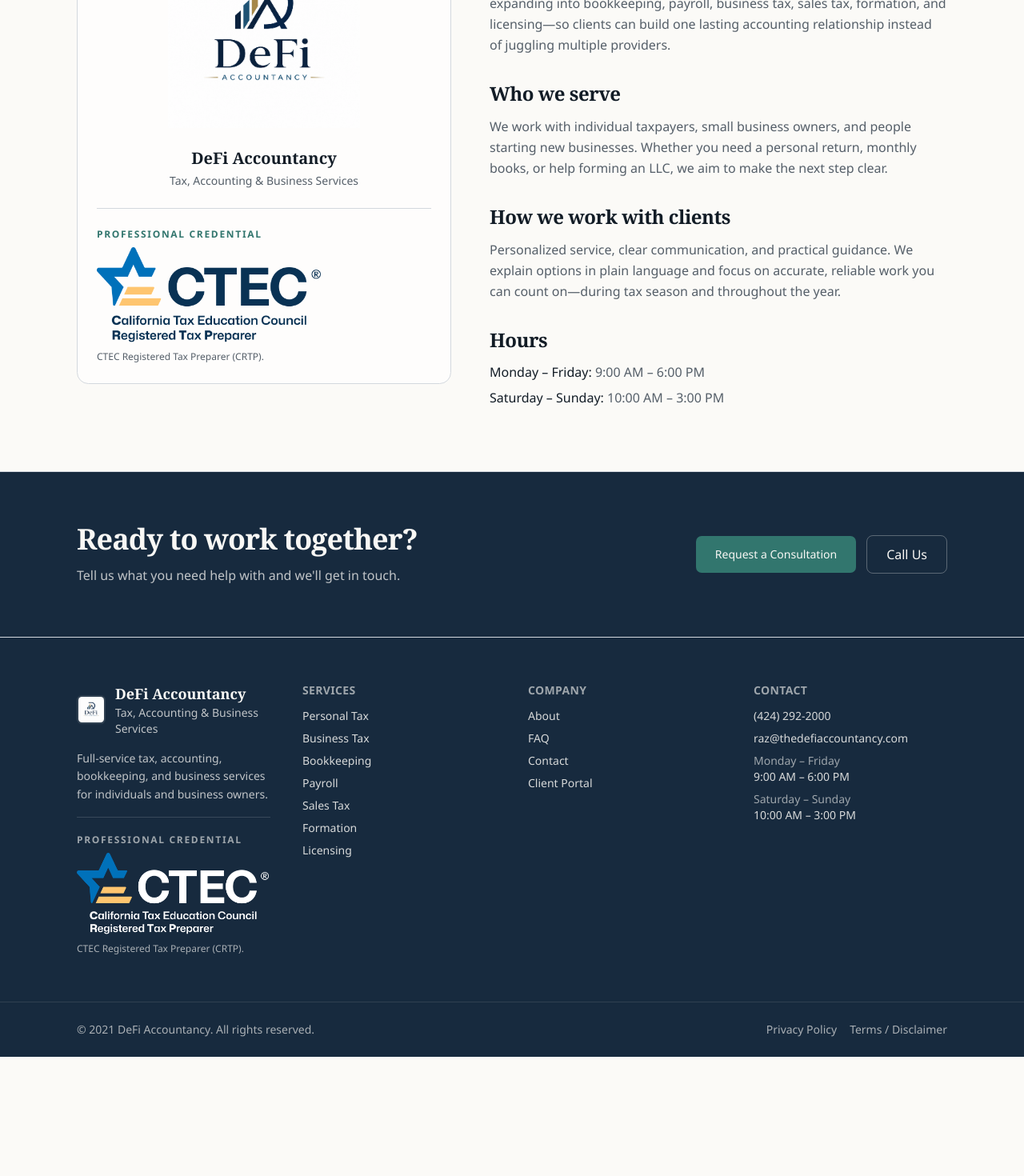
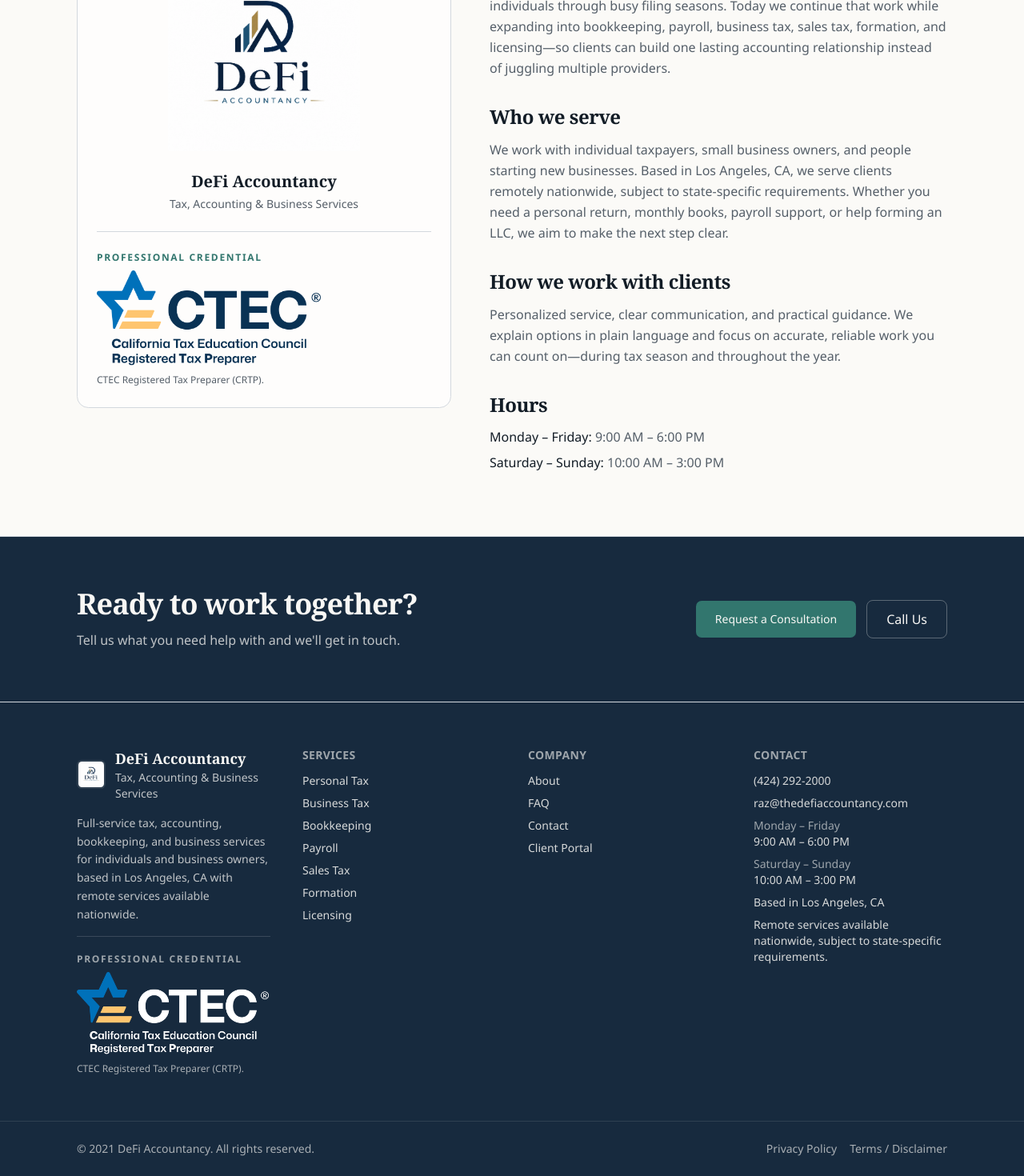
Before and after one commit to SakoBagz/defi-accountancy, a Next.js app: page /about in a window 1280 px wide. Shown: the part 538-2008 px from the top of the page at 80% size. Before the commit the page ends 1859 px from the top, so only its background shows below. Built offline with nearby package versions, Linux system fonts and the light colour scheme; no server answers.

Commit message:
Add Los Angeles service area SEO

```diff
--- a/src/app/about/page.tsx
+++ b/src/app/about/page.tsx
@@ -7,7 +7,7 @@
 export const metadata: Metadata = {
   title: "About",
   description:
-    "Learn about DeFi Accountancy—tax, accounting, bookkeeping, and business services for individuals and business owners.",
+    "Learn about DeFi Accountancy, a Los Angeles, CA tax and accounting firm providing remote service for individuals and business owners.",
 };
 
 export default function AboutPage() {
@@ -15,7 +15,7 @@
     <>
       <PageHero
         title="About DeFi Accountancy"
-        description="We help individuals and business owners handle taxes, bookkeeping, and business accounting without making the process unnecessarily complicated."
+        description="Based in Los Angeles, CA, we help individuals and business owners handle taxes, bookkeeping, payroll, and business accounting remotely nationwide, subject to state-specific requirements."
       />
 
       <SectionShell>
@@ -51,17 +51,18 @@
                 continue that work while expanding into bookkeeping, payroll,
                 business tax, sales tax, formation, and licensing—so clients can
                 build one lasting accounting relationship instead of juggling
-                multiple
-                providers.
+                multiple providers.
               </p>
             </div>
             <div>
               <h2 className="font-heading text-2xl font-semibold">Who we serve</h2>
               <p className="mt-3 leading-relaxed text-muted-foreground">
                 We work with individual taxpayers, small business owners, and
-                people starting new businesses. Whether you need a personal
-                return, monthly books, or help forming an LLC, we aim to make the
-                next step clear.
+                people starting new businesses. Based in Los Angeles, CA, we
+                serve clients remotely nationwide, subject to state-specific
+                requirements. Whether you need a personal return,
+                monthly books, payroll support, or help forming an LLC, we aim to
+                make the next step clear.
               </p>
             </div>
             <div>
--- a/src/app/contact/page.tsx
+++ b/src/app/contact/page.tsx
@@ -7,7 +7,7 @@
 export const metadata: Metadata = {
   title: "Contact",
   description:
-    "Request a consultation with DeFi Accountancy. Call, email, or send a secure inquiry about tax, bookkeeping, or business services.",
+    "Contact DeFi Accountancy in Los Angeles, CA for tax, bookkeeping, payroll, and business services with remote support.",
 };
 
 export default function ContactPage() {
@@ -54,6 +54,14 @@
                 ))}
               </ul>
             </div>
+            <div>
+              <h2 className="font-heading text-xl font-semibold">
+                Location &amp; remote service
+              </h2>
+              <p className="mt-2 leading-relaxed text-muted-foreground">
+                Based in {siteConfig.location.display}. {siteConfig.remoteServiceNote}
+              </p>
+            </div>
             <div className="rounded-xl border border-border bg-muted/50 p-5 text-sm leading-relaxed text-muted-foreground">
               Consultations begin with a short inquiry so we understand what you
               need. Please do not send sensitive tax documents through this form.
--- a/src/app/faq/page.tsx
+++ b/src/app/faq/page.tsx
@@ -5,7 +5,7 @@
 export const metadata: Metadata = {
   title: "FAQ",
   description:
-    "Answers to common questions about tax preparation, bookkeeping, business services, and working with DeFi Accountancy.",
+    "Answers about tax preparation, bookkeeping, payroll, business services, and remote service from DeFi Accountancy in Los Angeles, CA.",
 };
 
 const faqGroups = [
@@ -81,7 +81,11 @@
       },
       {
         q: "Do you work with remote clients?",
-        a: "Yes. Many engagements can be handled remotely. Reach out and we'll confirm what works best for your situation.",
+        a: `Yes. DeFi Accountancy is based in ${siteConfig.location.display} and works remotely with clients nationwide, subject to state-specific requirements. Reach out and we'll confirm what works best for your situation.`,
+      },
+      {
+        q: "Where is DeFi Accountancy located?",
+        a: `DeFi Accountancy is based in ${siteConfig.location.display}. Remote services are available nationwide, subject to state-specific requirements, so many engagements can be handled without an in-person visit.`,
       },
     ],
   },
@@ -92,7 +96,7 @@
     <>
       <PageHero
         title="Frequently Asked Questions"
-        description="Straightforward answers about taxes, bookkeeping, business services, and how to get started."
+        description="Straightforward answers about taxes, bookkeeping, payroll, business services, and how to get started with a Los Angeles, CA firm serving clients nationwide through remote service."
       />
       <SectionShell>
         <div className="mx-auto max-w-3xl space-y-10">
--- a/src/app/page.tsx
+++ b/src/app/page.tsx
@@ -15,7 +15,6 @@
 import { cn } from "@/lib/utils";
 
 export const metadata: Metadata = {
-  title: "Home",
   description: siteConfig.description,
 };
 
@@ -103,6 +102,9 @@
                 {siteConfig.phone}
               </a>
             </p>
+            <p className="mt-2 text-sm text-muted-foreground">
+              Based in {siteConfig.location.display}. {siteConfig.remoteServiceNote}
+            </p>
           </div>
 
           <div className="reveal reveal-delay-2 rounded-2xl border border-border/80 bg-card/80 p-6 shadow-[0_20px_50px_-28px_rgba(20,35,60,0.35)] backdrop-blur-sm sm:p-8">
@@ -143,7 +145,8 @@
             Services for individuals and businesses
           </h2>
           <p className="mt-3 text-muted-foreground">
-            From personal tax returns to formation, licensing, payroll, and
+            Based in {siteConfig.location.display}, we support clients remotely
+            with personal tax returns, formation, licensing, payroll, and
             recurring bookkeeping—clear offerings with a next step on every page.
           </p>
         </div>
--- a/src/app/services/page.tsx
+++ b/src/app/services/page.tsx
@@ -8,7 +8,7 @@
 export const metadata: Metadata = {
   title: "Services",
   description:
-    "Explore personal and business tax preparation, bookkeeping, payroll, sales tax, business formation, and licensing services from DeFi Accountancy.",
+    "Explore personal and business tax preparation, bookkeeping, payroll, sales tax, business formation, and licensing services from DeFi Accountancy in Los Angeles, CA with remote services available nationwide.",
 };
 
 export default function ServicesPage() {
@@ -16,7 +16,7 @@
     <>
       <PageHero
         title="Our Services"
-        description="Clear offerings for individuals and business owners—with dedicated pages for each service and a straightforward path to request a consultation."
+        description="Clear offerings for individuals and business owners in Los Angeles, CA and nationwide through remote service—with dedicated pages for each service and a straightforward path to request a consultation."
       />
       <SectionShell>
         <div className="grid gap-4 md:grid-cols-2">
--- a/src/components/service-page.tsx
+++ b/src/components/service-page.tsx
@@ -4,7 +4,11 @@
 import { buttonVariants } from "@/components/ui/button";
 import { CtaBand, PageHero, SectionShell } from "@/components/page-sections";
 import { getService, type Service } from "@/lib/services";
-import { slugToConsultationService, type ServiceSlug } from "@/lib/site";
+import {
+  siteConfig,
+  slugToConsultationService,
+  type ServiceSlug,
+} from "@/lib/site";
 import { cn } from "@/lib/utils";
 
 type ServicePageProps = {
@@ -14,12 +18,14 @@
 
 export function serviceMetadata(slug: ServiceSlug): Metadata {
   const service = getService(slug);
+  const description = `${service.summary} Based in ${siteConfig.location.display} with remote services available nationwide, subject to state-specific requirements.`;
+
   return {
     title: service.name,
-    description: service.summary,
+    description,
     openGraph: {
       title: service.name,
-      description: service.summary,
+      description,
     },
   };
 }
--- a/src/components/site-footer.tsx
+++ b/src/components/site-footer.tsx
@@ -31,7 +31,8 @@
           </div>
           <p className="max-w-xs text-sm leading-relaxed text-primary-foreground/75">
             Full-service tax, accounting, bookkeeping, and business services for
-            individuals and business owners.
+            individuals and business owners, based in Los Angeles, CA with remote
+            services available nationwide.
           </p>
           <CtecCredential
             variant="dark"
@@ -130,9 +131,8 @@
                 {slot.time}
               </li>
             ))}
-            {siteConfig.serviceArea ? (
-              <li>Serving {siteConfig.serviceArea}</li>
-            ) : null}
+            <li>Based in {siteConfig.location.display}</li>
+            <li>{siteConfig.remoteServiceNote}</li>
           </ul>
         </div>
       </div>
--- a/src/lib/site.ts
+++ b/src/lib/site.ts
@@ -1,11 +1,13 @@
 export const siteConfig = {
   name: "DeFi Accountancy",
   descriptor: "Tax, Accounting & Business Services",
+  seoTitle: "Los Angeles Tax & Accounting Services",
   tagline: "Accounting, Tax & Business Services You Can Rely On",
   description:
-    "Personal and business tax preparation, bookkeeping, payroll, sales tax, business formation, licensing, and year-round accounting support.",
+    "Los Angeles, CA tax and accounting services with remote support available nationwide for individuals and businesses, including tax preparation, bookkeeping, payroll, sales tax, business formation, and licensing.",
   url: process.env.NEXT_PUBLIC_SITE_URL ?? "https://www.thedefiaccountancy.com",
   phone: "(424) 292-2000",
+  phoneE164: "+14242922000",
   phoneHref: "tel:+14242922000",
   email: "raz@thedefiaccountancy.com",
   emailHref: "mailto:raz@thedefiaccountancy.com",
@@ -16,8 +18,14 @@
     { days: "Monday – Friday", time: "9:00 AM – 6:00 PM" },
     { days: "Saturday – Sunday", time: "10:00 AM – 3:00 PM" },
   ],
-  /** Set when a geographic service area is confirmed. */
-  serviceArea: null as string | null,
+  location: {
+    city: "Los Angeles",
+    region: "CA",
+    display: "Los Angeles, CA",
+  },
+  serviceArea: "Los Angeles, CA",
+  remoteServiceNote:
+    "Remote services available nationwide, subject to state-specific requirements.",
   /** Set when a secure client portal URL is available. */
   clientPortalUrl: "https://defi.mytaxportal.online",
   trustLine:
```
Also changed, not shown: src/app/layout.tsx (+25 -4 lines).
